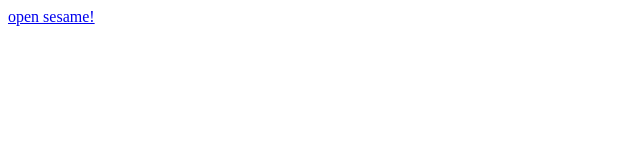
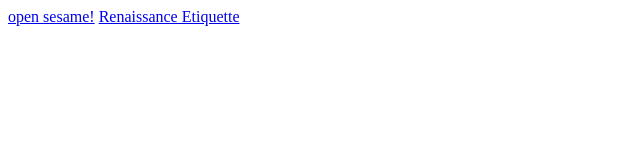
Before and after one commit to cvs181801/testpdf, a plain HTML site: page index.html in a window 1280 px wide. Shown: the whole page, without its empty margins (0-640 px from the left). Drawn offline with Linux system fonts and the light colour scheme.

Commit message:
add some anchor text

```diff
--- a/index.html
+++ b/index.html
@@ -17,7 +17,7 @@
             <p class="browsehappy">You are using an <strong>outdated</strong> browser. Please <a href="#">upgrade your browser</a> to improve your experience.</p>
         <![endif]-->
         <a href="testpdf.pdf">open sesame!</a>
-        <a href="Renaissance Etiquette Case Studies.pdf"></a>
+        <a href="Renaissance Etiquette Case Studies.pdf">Renaissance Etiquette</a>
         <script src="main.js" async defer></script>
     </body>
 </html>
```
